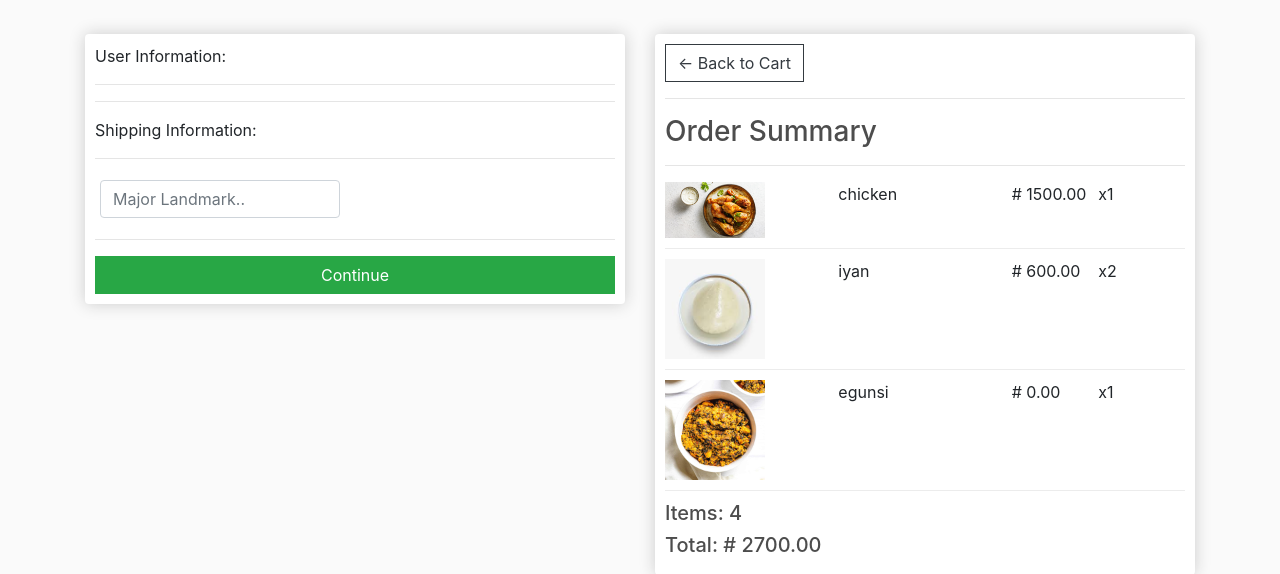
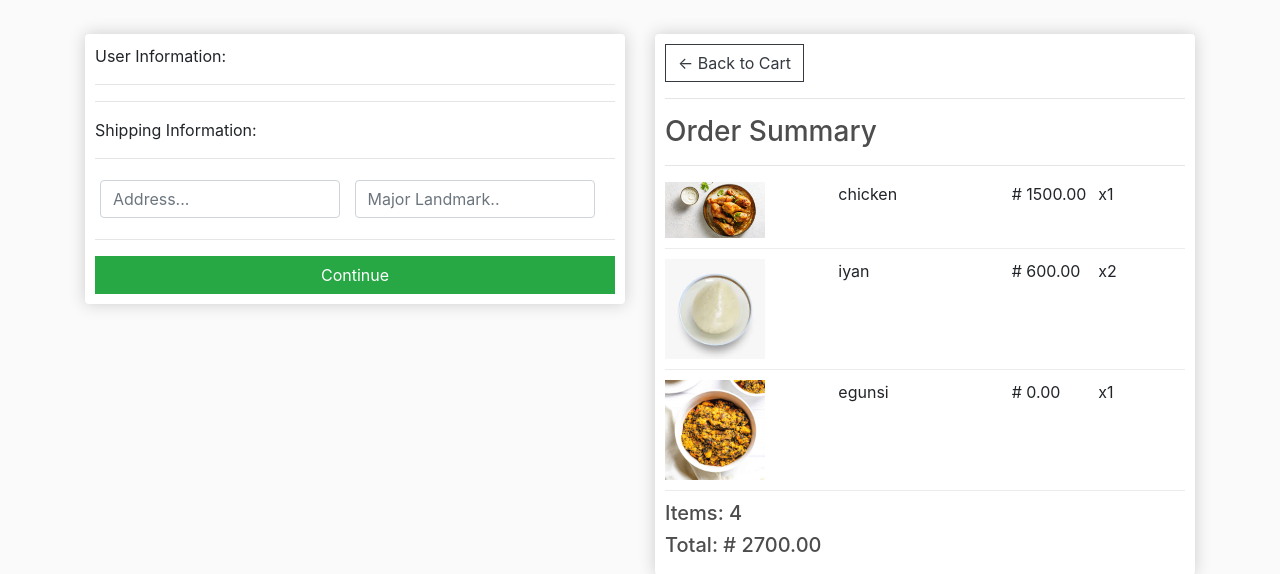
Before and after one commit to daudafd/kosistore, a Django app: page /checkout/ in a window 1280 px wide. Shown: the part 57-631 px from the top of the page. Run offline with Django 5.2, Linux system fonts and the light colour scheme; a user stored in the database is signed in; data comes from the database, SQL or seed files in the repository; both versions use the stored data as it was after the commit; some libraries are stand-ins or nearby versions.

Commit message:
checkout Form Data

```diff
--- a/store/templates/store/checkout.html
+++ b/store/templates/store/checkout.html
@@ -21,11 +21,12 @@
                     <p>Shipping Information:</p>
                     <hr>
                     <div class="form-field">
-                        <input class="form-control" type="text" name="address" placeholder="Major Landmark..">
+                        <input class="form-control" type="text" name="address" placeholder="Address...">
                     </div>
-                    <!-- <div class="form-field">
-							<input class="form-control" type="text" name="city" placeholder="City..">
+                    <div class="form-field">
+                        <input class="form-control" type="text" name="city" placeholder="Major Landmark..">
                     </div>
+                    <!--
 						<div class="form-field">
 							<input class="form-control" type="text" name="state" placeholder="State..">
 						</div>
@@ -80,15 +81,15 @@
 <script type="text/javascript">
     var shipping = '{{order.shipping}}'
 
-    if (shipping == 'False') {
+    if (shipping == 'False'){
          document.getElementById('shipping-info').innerHTML = ''
     }
 
-    if (user != 'AnonymousUser') {
+    if (user != 'AnonymousUser'){
          document.getElementById('user-info').innerHTML = ''
      }
 
-    if (shipping == 'False' && user != 'AnonymousUser') {
+    if (shipping == 'False' && user != 'AnonymousUser'){
         //Hide entire form if user is logged in and shipping is false
             document.getElementById('form-wrapper').classList.add("hidden");
             //Show payment if logged in user wants to buy an item that does not require shipping
@@ -96,20 +97,67 @@
     }
 
     var form = document.getElementById('form')
-
-    form.addEventListener('submit', function (e) {
+    form.addEventListener('submit', function(e){
         e.preventDefault()
         console.log('Form Submitted...')
         document.getElementById('form-button').classList.add("hidden");
         document.getElementById('payment-info').classList.remove("hidden");
     })
 
-    document.getElementById('make-payment').addEventListener('click', function (e) {
+
+    document.getElementById('make-payment').addEventListener('click', function(e){
         submitFormData()
     })
 
-    function submitFormData() {
+
+    function submitFormData(){
         console.log('Payment button clicked')
+
+        var userFormData = {
+            'name':null,
+            'phone':null,
+            'total':total,
+        }
+
+        var shippingInfo = {
+            'address':null,
+            'city':null,
+        }
+
+        if (shipping != 'False'){
+            shippingInfo.address = form.address.value
+            shippingInfo.city = form.city.value
+        }
+
+        if (user == 'AnonymousUser'){
+            userFormData.name = form.name.value
+            userFormData.phone = form.phone.value
+        }
+
+        console.log('Shipping Info:', shippingInfo)
+        console.log('User Info:', userFormData)
+
+        var url = "/process_order/"
+        fetch(url, {
+            method:'POST',
+            headers:{
+                'Content-Type':'applicaiton/json',
+                'X-CSRFToken':csrftoken,
+            },
+            body:JSON.stringify({'form':userFormData, 'shipping':shippingInfo}),
+
+        })
+        .then((response) => response.json())
+        .then((data) => {
+            console.log('Success:', data);
+            alert('Transaction completed');
+
+            cart = {}
+            document.cookie ='cart=' + JSON.stringify(cart) + ";domain=;path=/"
+
+            window.location.href = "{% url 'store' %}"
+
+            })
     }
 </script>
 
```
Also changed, not shown: db.sqlite3. Lines whose indentation alone changed are shown as unchanged.
